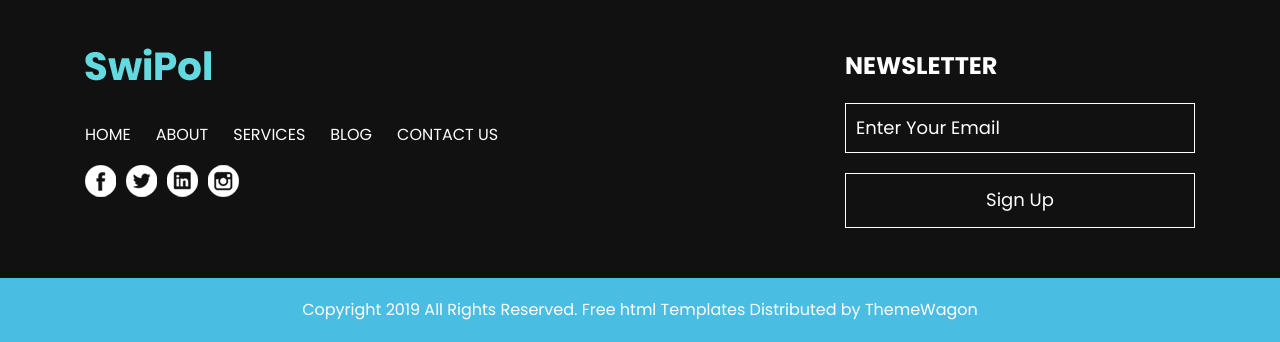
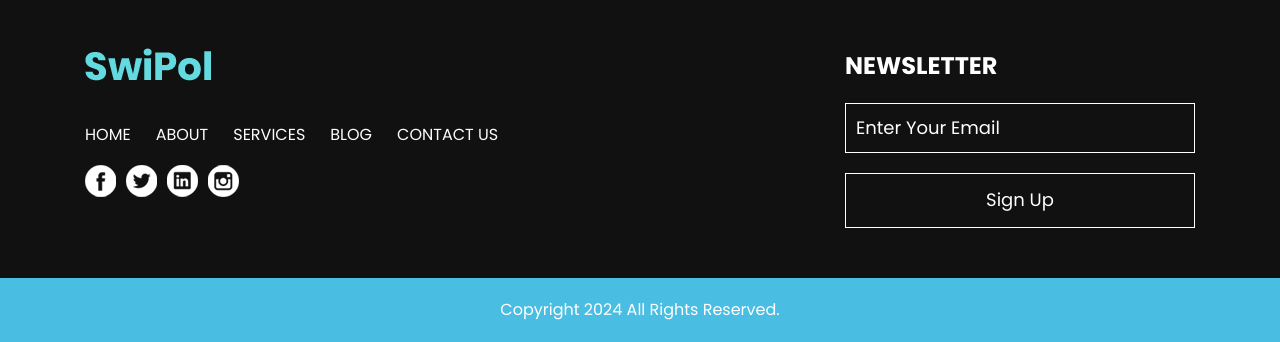
Before and after one commit to Chandan9389/Swimpool-cleaning-website, a plain HTML site: page index.html in a window 1280 px wide. Shown: the part 3518-3860 px from the top of the page. Drawn offline with nearby package versions, Linux system fonts and the light colour scheme; files whose address does not match are found by name.

Commit message:
Update index.html

```diff
--- a/index.html
+++ b/index.html
@@ -236,8 +236,7 @@
    <!-- copyright section start -->
    <div class="copyright_section">
       <div class="container">
-         <p class="copyright_text">Copyright 2019 All Rights Reserved.<a href="https://html.design"> Free html
-               Templates</a> Distributed by <a href="https://themewagon.com">ThemeWagon</a> </p>
+         <p class="copyright_text">Copyright 2024 All Rights Reserved.</p>
       </div>
    </div>
    <!-- copyright section end -->
```
